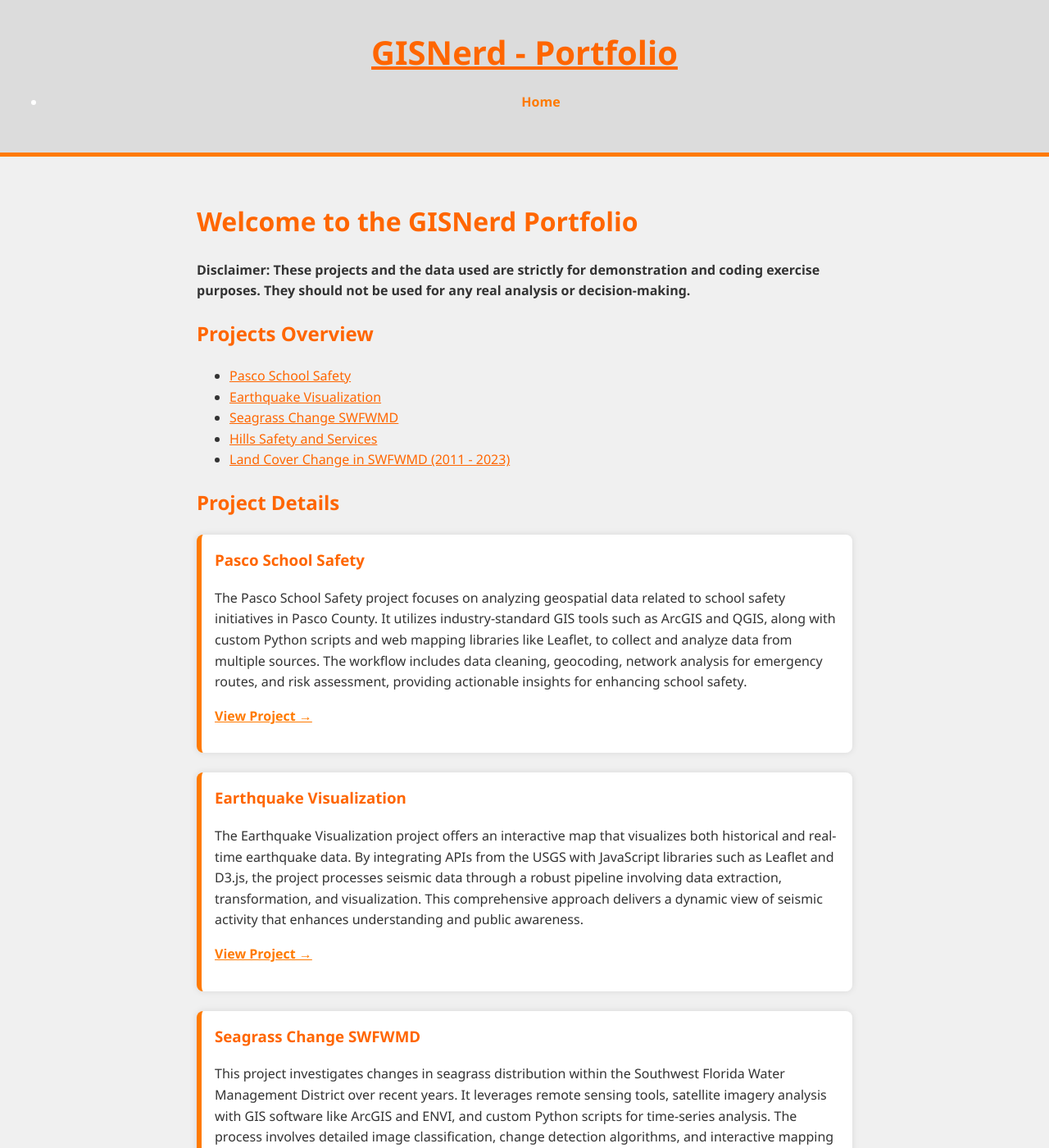
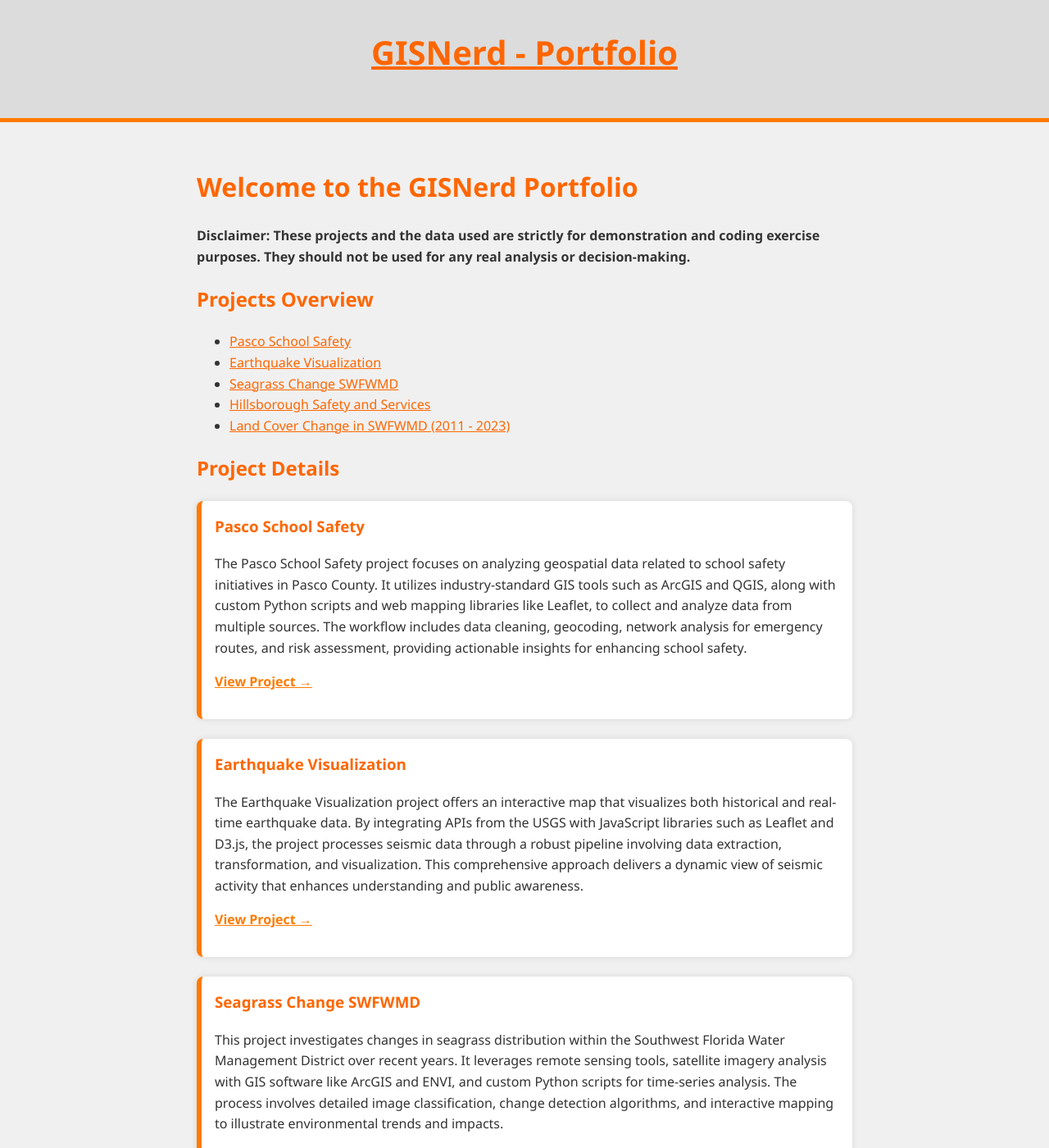
Before and after one commit to KevinMGIS/KevinMGIS.github.io, a Jekyll site: the page built from index.md, in a window 1280 px wide and 1400 px high. Shown: the whole window at 82% size. Built offline with Jekyll 4.4.1, drawn with Linux system fonts in a browser that asks for light colours; some of the changed text lies outside the part shown.

Commit message:
Couple changes

```diff
--- a/_layouts/default.html
+++ b/_layouts/default.html
@@ -14,10 +14,7 @@
     <div class="container">
       <h1 class="site-title"><a href="{{ '/' | relative_url }}">{{ site.title }}</a></h1>
       <nav class="site-nav">
-        <ul>
-          <li><a href="{{ '/' | relative_url }}">Home</a></li>
-          <!-- Add additional navigation items here -->
-        </ul>
+
       </nav>
     </div>
   </header>
--- a/index.md
+++ b/index.md
@@ -12,7 +12,7 @@ title: "GISNerd - Geospatial Intelligence, Powered by Code"
 - [Pasco School Safety](#pasco-school-safety)
 - [Earthquake Visualization](#earthquake-visualization)
 - [Seagrass Change SWFWMD](#seagrass-change-swfwmd)
-- [Hills Safety and Services](#hills-safety-and-services)
+- [Hillsborough Safety and Services](#hills-safety-and-services)
 - [Land Cover Change in SWFWMD (2011 - 2023)](#land-cover-change-in-swfwmd-2011---2023)
 
 ## Project Details
@@ -52,7 +52,7 @@ This project investigates changes in seagrass distribution within the Southwest
 
 <div class="project-card">
 {% capture hills %}
-### Hills Safety and Services {#hills-safety-and-services}
+### Hillsborough Safety and Services {#hills-safety-and-services}
 
 The Hills Safety and Services project conducts an in-depth spatial analysis of community safety and accessibility to essential services in Hills County. Combining traditional GIS techniques with modern web mapping solutions such as Mapbox and custom JavaScript frameworks, the project involves comprehensive data collection, network analysis for emergency service coverage, and detailed visualization of infrastructure needs.
 
```
